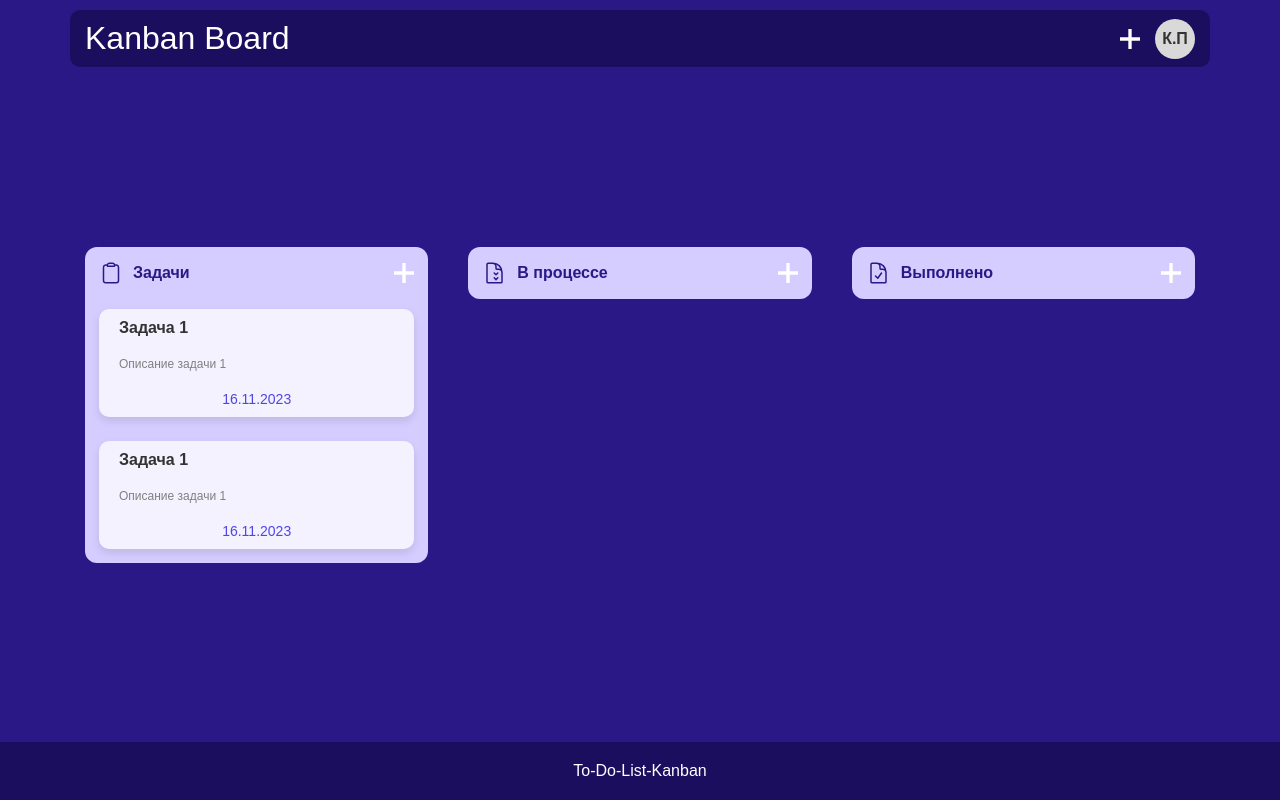
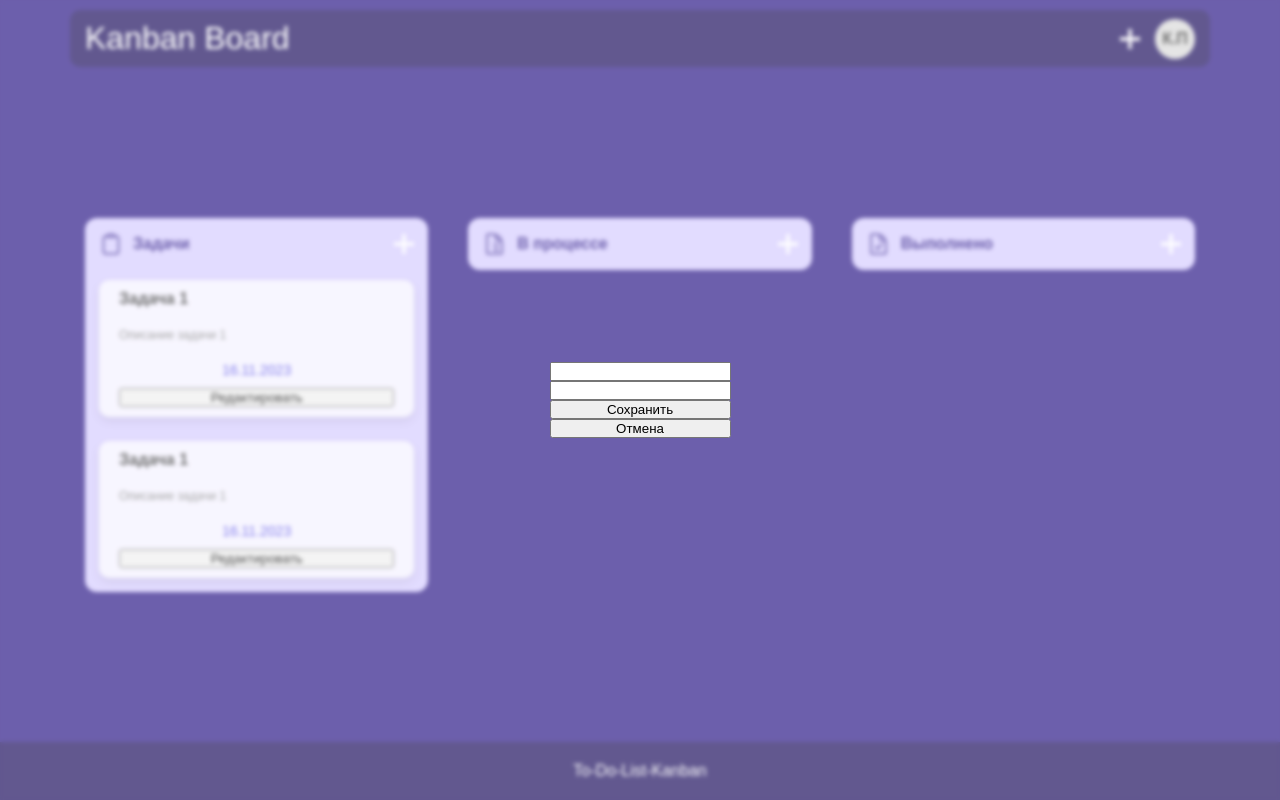
Before and after one commit to wizzzx/skeletonvue, a Vue app: page / in a window 1280 px wide. Both pictures are taken after a click on the picture 1130 px from the left and 38 px from the top of the page. Built offline with nearby package versions, Linux system fonts and the light colour scheme.

Commit message:
stuck, adding tasks to columns and adding columns should work, but it doesn't

```diff
--- a/src/App.vue
+++ b/src/App.vue
@@ -1,7 +1,7 @@
 <template>
   <body>
-    <HeaderKanban />
-    <ColumnsKanban :columns="columns" :tasks="tasks"/>
+    <HeaderKanban @saveColumn="addColumn"/>
+    <ColumnsKanban :columns="columns" :tasks="tasks" @addTask="addTaskToColumn" @closeModalEvent="closeModalWindow"/>
     <FooterKanban />
   </body>
 </template>
@@ -18,6 +18,7 @@ export default defineComponent({
   },
   data() {
     return {
+      viewModal: false,
       columns: [
       {
     id: "to-do",
@@ -58,6 +59,18 @@ export default defineComponent({
   },
 
   methods: {
+    closeModalWindow() {
+      this.viewModal = false
+    },
+
+    addTaskToColumn(newUser) {
+      this.users.push(newUser);
+      this.closeModalWindow();
+    },
+
+    addColumn(data) {
+      this.columns.push(data);
+    }
 
   }
 });
--- a/src/components/ColumnsKanban.vue
+++ b/src/components/ColumnsKanban.vue
@@ -54,6 +54,7 @@ export default defineComponent({
     },
     closeModalCreateTask() {
       this.viewModal = false;
+      this.$emit('closeModalEvent', this.viewModal)
     },
     filteredTasks(columnId) {
       return this.tasks.filter(task => task.columnId === columnId);
--- a/src/components/HeaderKanban.vue
+++ b/src/components/HeaderKanban.vue
@@ -1,9 +1,12 @@
 <template>
+  <ModalColumn v-if="ModalVisible"
+  @closeModalColumn="closeModalColumnkanban"/>
   <header class="header">
     <div class="container header__container">
       <h1 class="header__title">Kanban Board</h1>
       <div class="header__option">
         <img
+          @click="openModalAddColumn"
           src="@/assets/add-column-plus.svg"
           alt="header__icon--add"
           class="header__icon--add"
@@ -16,16 +19,37 @@
 
 <script>
 import { defineComponent } from "vue";
+import ModalColumn from "./ModalColumn.vue";
 export default defineComponent({
   name: "HeaderKanban",
 
-  props: {},
+  components: {
+    ModalColumn
+  },
+
+  props: {
+
+  },
 
   data() {
-    return {};
+    return {
+      ModalVisible: false
+    };
   },
 
-  methods: {},
+  methods: {
+    openModalAddColumn() {
+      this.$emit('addColumnEvent');
+    },
+    openModalAddColumn() {
+      this.ModalVisible = true
+    },
+    closeModalColumnkanban() {
+      this.ModalVisible = false
+    },
+
+
+  },
 });
 </script>
 
--- /dev/null
+++ b/src/components/ModalColumn.vue
@@ -0,0 +1,60 @@
+<template>
+    <div class="modal">
+        <div class="modalForm">
+            <input v-model="columnId"/>
+            <input v-model="columnTitle"/>
+            <button @click="saveColumn">Сохранить</button>
+            <button @click="isModalVisible">Отмена</button>
+        </div>
+    </div>
+</template>
+
+<script>
+import { defineComponent } from "vue";
+
+export default defineComponent({
+  name: "ModalColumn",
+  props: {
+
+  },
+
+  data() {
+    return {
+      columnId: null,
+      columnTitle: null,
+    };
+  },
+
+  methods: {
+    isModalVisible() {
+      this.$emit('closeModalColumn')
+    },
+    saveColumn() {
+      this.$emit('saveColumn', {id: this.columnId, title: this.columnTitle})
+    }
+  },
+});
+</script>
+
+<style scoped>
+.modal {
+  position: fixed;
+  top: 0;
+  left: 0;
+
+  width: 100%;
+  height: 100%;
+
+  background-color: #FFFFFF4F;
+  backdrop-filter: blur(2px);
+
+  display: flex;
+  align-items: center;
+  justify-content: center;
+
+}
+.modalForm {
+  display: flex;
+  flex-direction: column;
+}
+</style>
--- a/src/components/ModalTask.vue
+++ b/src/components/ModalTask.vue
@@ -24,7 +24,6 @@ export default defineComponent({
     methods: {
         addTask() {
             this.$emit('addTask', {title: this.taskName, description: this.taskDescription, dueDate: this.taskDueDate})
-
         },
         closeModal() {
             this.$emit('closeModal')
--- a/src/components/TaskKanban.vue
+++ b/src/components/TaskKanban.vue
@@ -3,6 +3,7 @@
     <div class="task-item__title">{{ task.title }}</div>
     <div class="task-item__description">{{ task.description }}</div>
     <div class="task-item__client">{{ task.dueDate }}</div>
+    <button>Редактировать</button>
   </div>
 </template>
 
```
